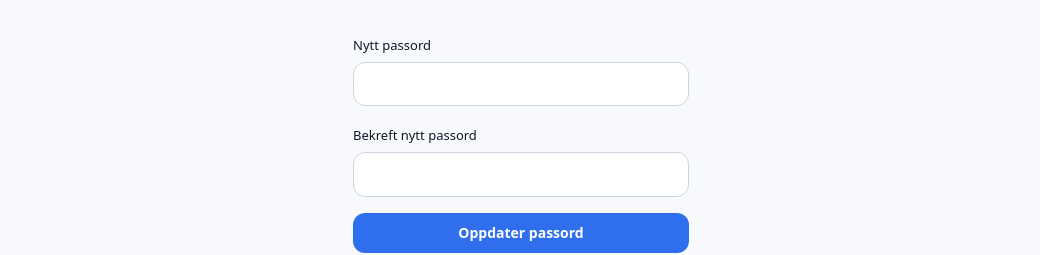
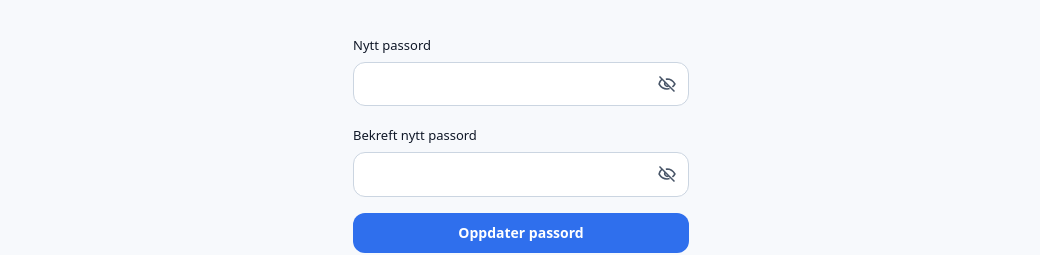
Before and after one commit to Smertefri-2026/skattetap-v1-aug-26, a Next.js app: page /tilbakestill-passord in a window 1280 px wide. Shown: the part 234-489 px from the top of the page, without its empty margins (119-1159 px from the left). Built offline with nearby package versions, Linux system fonts and the light colour scheme.

Commit message:
Add password visibility toggles

```diff
--- a/src/components/marketing/PasswordLoginForm.tsx
+++ b/src/components/marketing/PasswordLoginForm.tsx
@@ -7,6 +7,36 @@ import { createClient } from "@/lib/supabase/client";
 
 type State = "idle" | "submitting" | "error";
 
+function EyeIcon({ open }: { open: boolean }) {
+  return open ? (
+    <svg
+      viewBox="0 0 24 24"
+      fill="none"
+      stroke="currentColor"
+      strokeWidth="1.8"
+      className="h-5 w-5"
+      aria-hidden="true"
+    >
+      <path d="M2.5 12s3.5-6 9.5-6 9.5 6 9.5 6-3.5 6-9.5 6-9.5-6-9.5-6Z" />
+      <circle cx="12" cy="12" r="3" />
+    </svg>
+  ) : (
+    <svg
+      viewBox="0 0 24 24"
+      fill="none"
+      stroke="currentColor"
+      strokeWidth="1.8"
+      className="h-5 w-5"
+      aria-hidden="true"
+    >
+      <path d="M3 3l18 18" />
+      <path d="M10.6 6.2A10.7 10.7 0 0 1 12 6c6 0 9.5 6 9.5 6a17.5 17.5 0 0 1-3 3.6" />
+      <path d="M6.1 6.1C3.8 7.7 2.5 12 2.5 12s3.5 6 9.5 6a9.7 9.7 0 0 0 3.1-.5" />
+      <path d="M9.9 9.9a3 3 0 0 0 4.2 4.2" />
+    </svg>
+  );
+}
+
 export function PasswordLoginForm({
   onForgotPassword,
 }: {
@@ -15,6 +45,7 @@ export function PasswordLoginForm({
   const router = useRouter();
   const [email, setEmail] = useState("");
   const [password, setPassword] = useState("");
+  const [showPassword, setShowPassword] = useState(false);
   const [state, setState] = useState<State>("idle");
   const [error, setError] = useState<string | null>(null);
 
@@ -48,7 +79,10 @@ export function PasswordLoginForm({
   return (
     <form onSubmit={handleSubmit} className="flex flex-col gap-4">
       <div>
-        <label htmlFor="login-email" className="text-[13px] font-medium text-ink">
+        <label
+          htmlFor="login-email"
+          className="text-[13px] font-medium text-ink"
+        >
           E-post
         </label>
         <input
@@ -63,7 +97,10 @@ export function PasswordLoginForm({
 
       <div>
         <div className="flex items-center justify-between">
-          <label htmlFor="login-password" className="text-[13px] font-medium text-ink">
+          <label
+            htmlFor="login-password"
+            className="text-[13px] font-medium text-ink"
+          >
             Passord
           </label>
           <button
@@ -74,14 +111,27 @@ export function PasswordLoginForm({
             Glemt passord?
           </button>
         </div>
+
+        <div className="relative mt-1.5">
           <input
             id="login-password"
-          type="password"
+            type={showPassword ? "text" : "password"}
             required
             value={password}
             onChange={(e) => setPassword(e.target.value)}
-          className="mt-1.5 w-full rounded-md border border-border-strong bg-surface px-3.5 py-2.5 text-[14px] text-ink outline-none focus:border-primary"
+            className="w-full rounded-md border border-border-strong bg-surface px-3.5 py-2.5 pr-11 text-[14px] text-ink outline-none focus:border-primary"
           />
+
+          <button
+            type="button"
+            onClick={() => setShowPassword((value) => !value)}
+            aria-label={showPassword ? "Skjul passord" : "Vis passord"}
+            title={showPassword ? "Skjul passord" : "Vis passord"}
+            className="absolute inset-y-0 right-3 flex items-center text-ink-soft transition-colors hover:text-ink"
+          >
+            <EyeIcon open={showPassword} />
+          </button>
+        </div>
       </div>
 
       {error && <p className="text-[13px] text-danger-ink">{error}</p>}
--- a/src/components/marketing/RegisterForm.tsx
+++ b/src/components/marketing/RegisterForm.tsx
@@ -9,7 +9,39 @@ type State = "idle" | "submitting" | "sent" | "error";
 
 const inputClass =
   "mt-1.5 w-full rounded-md border border-border-strong bg-surface px-3.5 py-2.5 text-[14px] text-ink outline-none focus:border-primary";
+const passwordInputClass =
+  "w-full rounded-md border border-border-strong bg-surface px-3.5 py-2.5 pr-11 text-[14px] text-ink outline-none focus:border-primary";
 const labelClass = "text-[13px] font-medium text-ink";
+
+function EyeIcon({ open }: { open: boolean }) {
+  return open ? (
+    <svg
+      viewBox="0 0 24 24"
+      fill="none"
+      stroke="currentColor"
+      strokeWidth="1.8"
+      className="h-5 w-5"
+      aria-hidden="true"
+    >
+      <path d="M2.5 12s3.5-6 9.5-6 9.5 6 9.5 6-3.5 6-9.5 6-9.5-6-9.5-6Z" />
+      <circle cx="12" cy="12" r="3" />
+    </svg>
+  ) : (
+    <svg
+      viewBox="0 0 24 24"
+      fill="none"
+      stroke="currentColor"
+      strokeWidth="1.8"
+      className="h-5 w-5"
+      aria-hidden="true"
+    >
+      <path d="M3 3l18 18" />
+      <path d="M10.6 6.2A10.7 10.7 0 0 1 12 6c6 0 9.5 6 9.5 6a17.5 17.5 0 0 1-3 3.6" />
+      <path d="M6.1 6.1C3.8 7.7 2.5 12 2.5 12s3.5 6 9.5 6a9.7 9.7 0 0 0 3.1-.5" />
+      <path d="M9.9 9.9a3 3 0 0 0 4.2 4.2" />
+    </svg>
+  );
+}
 
 export function RegisterForm() {
   const [firstName, setFirstName] = useState("");
@@ -21,6 +53,10 @@ export function RegisterForm() {
   const [email, setEmail] = useState("");
   const [password, setPassword] = useState("");
   const [confirmPassword, setConfirmPassword] = useState("");
+
+  const [showPassword, setShowPassword] = useState(false);
+  const [showConfirmPassword, setShowConfirmPassword] = useState(false);
+
   const [termsAccepted, setTermsAccepted] = useState(false);
   const [marketingConsent, setMarketingConsent] = useState(false);
 
@@ -66,7 +102,9 @@ export function RegisterForm() {
 
     if (authError) {
       if (authError.message.toLowerCase().includes("already registered")) {
-        setError("Denne e-posten er allerede registrert. Prøv å logge inn i stedet.");
+        setError(
+          "Denne e-posten er allerede registrert. Prøv å logge inn i stedet."
+        );
       } else {
         setError("Kunne ikke opprette konto. Prøv igjen.");
       }
@@ -74,12 +112,14 @@ export function RegisterForm() {
       return;
     }
 
-    // Supabase never errors on signUp() for an email that already has an
-    // account -- to avoid leaking which emails are registered, it returns a
-    // fake user object with error: null and session: null instead. The only
-    // reliable signal is an empty identities array.
-    if (data.user && data.user.identities && data.user.identities.length === 0) {
-      setError("Denne e-posten er allerede registrert. Prøv å logge inn i stedet.");
+    if (
+      data.user &&
+      data.user.identities &&
+      data.user.identities.length === 0
+    ) {
+      setError(
+        "Denne e-posten er allerede registrert. Prøv å logge inn i stedet."
+      );
       setState("error");
       return;
     }
@@ -111,6 +151,7 @@ export function RegisterForm() {
             className={inputClass}
           />
         </div>
+
         <div>
           <label htmlFor="last-name" className={labelClass}>
             Etternavn
@@ -154,6 +195,7 @@ export function RegisterForm() {
             className={inputClass}
           />
         </div>
+
         <div>
           <label htmlFor="city" className={labelClass}>
             Poststed
@@ -201,29 +243,58 @@ export function RegisterForm() {
           <label htmlFor="password" className={labelClass}>
             Passord
           </label>
+
+          <div className="relative mt-1.5">
             <input
               id="password"
-            type="password"
+              type={showPassword ? "text" : "password"}
               required
               minLength={8}
               value={password}
               onChange={(e) => setPassword(e.target.value)}
-            className={inputClass}
+              className={passwordInputClass}
             />
+
+            <button
+              type="button"
+              onClick={() => setShowPassword((value) => !value)}
+              aria-label={showPassword ? "Skjul passord" : "Vis passord"}
+              title={showPassword ? "Skjul passord" : "Vis passord"}
+              className="absolute inset-y-0 right-3 flex items-center text-ink-soft transition-colors hover:text-ink"
+            >
+              <EyeIcon open={showPassword} />
+            </button>
           </div>
+        </div>
+
         <div>
           <label htmlFor="confirm-password" className={labelClass}>
             Bekreft passord
           </label>
+
+          <div className="relative mt-1.5">
             <input
               id="confirm-password"
-            type="password"
+              type={showConfirmPassword ? "text" : "password"}
               required
               minLength={8}
               value={confirmPassword}
               onChange={(e) => setConfirmPassword(e.target.value)}
-            className={inputClass}
+              className={passwordInputClass}
             />
+
+            <button
+              type="button"
+              onClick={() => setShowConfirmPassword((value) => !value)}
+              aria-label={
+                showConfirmPassword ? "Skjul passord" : "Vis passord"
+              }
+              title={showConfirmPassword ? "Skjul passord" : "Vis passord"}
+              className="absolute inset-y-0 right-3 flex items-center text-ink-soft transition-colors hover:text-ink"
+            >
+              <EyeIcon open={showConfirmPassword} />
+            </button>
+          </div>
         </div>
       </div>
 
@@ -238,11 +309,19 @@ export function RegisterForm() {
           />
           <span>
             Jeg godtar{" "}
-            <Link href="/vilkar" target="_blank" className="text-primary-ink hover:underline">
+            <Link
+              href="/vilkar"
+              target="_blank"
+              className="text-primary-ink hover:underline"
+            >
               vilkår
             </Link>{" "}
             og{" "}
-            <Link href="/personvern" target="_blank" className="text-primary-ink hover:underline">
+            <Link
+              href="/personvern"
+              target="_blank"
+              className="text-primary-ink hover:underline"
+            >
               personvernerklæring
             </Link>
           </span>
@@ -264,7 +343,11 @@ export function RegisterForm() {
 
       {error && <p className="text-[13px] text-danger-ink">{error}</p>}
 
-      <Button type="submit" disabled={state === "submitting"} className="mt-2">
+      <Button
+        type="submit"
+        disabled={state === "submitting"}
+        className="mt-2"
+      >
         {state === "submitting" ? "Oppretter konto..." : "Opprett konto"}
       </Button>
     </form>
--- a/src/components/marketing/ResetPasswordForm.tsx
+++ b/src/components/marketing/ResetPasswordForm.tsx
@@ -7,10 +7,44 @@ import { createClient } from "@/lib/supabase/client";
 
 type State = "idle" | "submitting" | "done" | "error";
 
+function EyeIcon({ open }: { open: boolean }) {
+  return open ? (
+    <svg
+      viewBox="0 0 24 24"
+      fill="none"
+      stroke="currentColor"
+      strokeWidth="1.8"
+      className="h-5 w-5"
+      aria-hidden="true"
+    >
+      <path d="M2.5 12s3.5-6 9.5-6 9.5 6 9.5 6-3.5 6-9.5 6-9.5-6-9.5-6Z" />
+      <circle cx="12" cy="12" r="3" />
+    </svg>
+  ) : (
+    <svg
+      viewBox="0 0 24 24"
+      fill="none"
+      stroke="currentColor"
+      strokeWidth="1.8"
+      className="h-5 w-5"
+      aria-hidden="true"
+    >
+      <path d="M3 3l18 18" />
+      <path d="M10.6 6.2A10.7 10.7 0 0 1 12 6c6 0 9.5 6 9.5 6a17.5 17.5 0 0 1-3 3.6" />
+      <path d="M6.1 6.1C3.8 7.7 2.5 12 2.5 12s3.5 6 9.5 6a9.7 9.7 0 0 0 3.1-.5" />
+      <path d="M9.9 9.9a3 3 0 0 0 4.2 4.2" />
+    </svg>
+  );
+}
+
 export function ResetPasswordForm() {
   const router = useRouter();
   const [password, setPassword] = useState("");
   const [confirmPassword, setConfirmPassword] = useState("");
+
+  const [showPassword, setShowPassword] = useState(false);
+  const [showConfirmPassword, setShowConfirmPassword] = useState(false);
+
   const [state, setState] = useState<State>("idle");
   const [error, setError] = useState<string | null>(null);
 
@@ -36,12 +70,15 @@ export function ResetPasswordForm() {
     const { error: authError } = await supabase.auth.updateUser({ password });
 
     if (authError) {
-      setError("Kunne ikke oppdatere passordet. Prøv å be om en ny lenke.");
+      setError(
+        "Kunne ikke oppdatere passordet. Prøv å be om en ny lenke."
+      );
       setState("error");
       return;
     }
 
     setState("done");
+
     setTimeout(() => {
       router.push("/min-side");
       router.refresh();
@@ -59,33 +96,67 @@ export function ResetPasswordForm() {
   return (
     <form onSubmit={handleSubmit} className="flex flex-col gap-4">
       <div>
-        <label htmlFor="new-password" className="text-[13px] font-medium text-ink">
+        <label
+          htmlFor="new-password"
+          className="text-[13px] font-medium text-ink"
+        >
           Nytt passord
         </label>
+
+        <div className="relative mt-1.5">
           <input
             id="new-password"
-          type="password"
+            type={showPassword ? "text" : "password"}
             required
             minLength={8}
             value={password}
             onChange={(e) => setPassword(e.target.value)}
-          className="mt-1.5 w-full rounded-md border border-border-strong bg-surface px-3.5 py-2.5 text-[14px] text-ink outline-none focus:border-primary"
+            className="w-full rounded-md border border-border-strong bg-surface px-3.5 py-2.5 pr-11 text-[14px] text-ink outline-none focus:border-primary"
           />
+
+          <button
+            type="button"
+            onClick={() => setShowPassword((value) => !value)}
+            aria-label={showPassword ? "Skjul passord" : "Vis passord"}
+            title={showPassword ? "Skjul passord" : "Vis passord"}
+            className="absolute inset-y-0 right-3 flex items-center text-ink-soft transition-colors hover:text-ink"
+          >
+            <EyeIcon open={showPassword} />
+          </button>
+        </div>
       </div>
 
       <div>
-        <label htmlFor="confirm-new-password" className="text-[13px] font-medium text-ink">
+        <label
+          htmlFor="confirm-new-password"
+          className="text-[13px] font-medium text-ink"
+        >
           Bekreft nytt passord
         </label>
+
+        <div className="relative mt-1.5">
           <input
             id="confirm-new-password"
-          type="password"
+            type={showConfirmPassword ? "text" : "password"}
             required
             minLength={8}
             value={confirmPassword}
             onChange={(e) => setConfirmPassword(e.target.value)}
-          className="mt-1.5 w-full rounded-md border border-border-strong bg-surface px-3.5 py-2.5 text-[14px] text-ink outline-none focus:border-primary"
+            className="w-full rounded-md border border-border-strong bg-surface px-3.5 py-2.5 pr-11 text-[14px] text-ink outline-none focus:border-primary"
           />
+
+          <button
+            type="button"
+            onClick={() => setShowConfirmPassword((value) => !value)}
+            aria-label={
+              showConfirmPassword ? "Skjul passord" : "Vis passord"
+            }
+            title={showConfirmPassword ? "Skjul passord" : "Vis passord"}
+            className="absolute inset-y-0 right-3 flex items-center text-ink-soft transition-colors hover:text-ink"
+          >
+            <EyeIcon open={showConfirmPassword} />
+          </button>
+        </div>
       </div>
 
       {error && <p className="text-[13px] text-danger-ink">{error}</p>}
```
Lines whose indentation alone changed are shown as unchanged.
